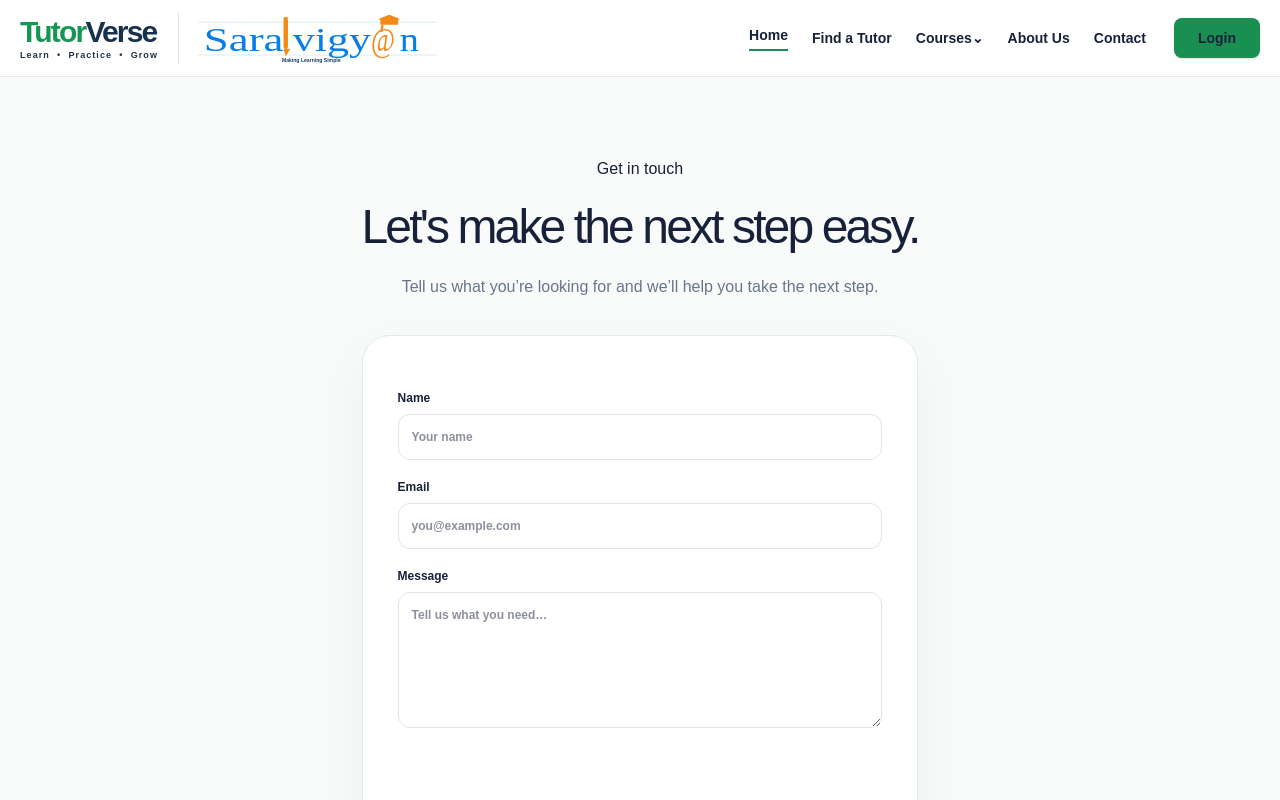
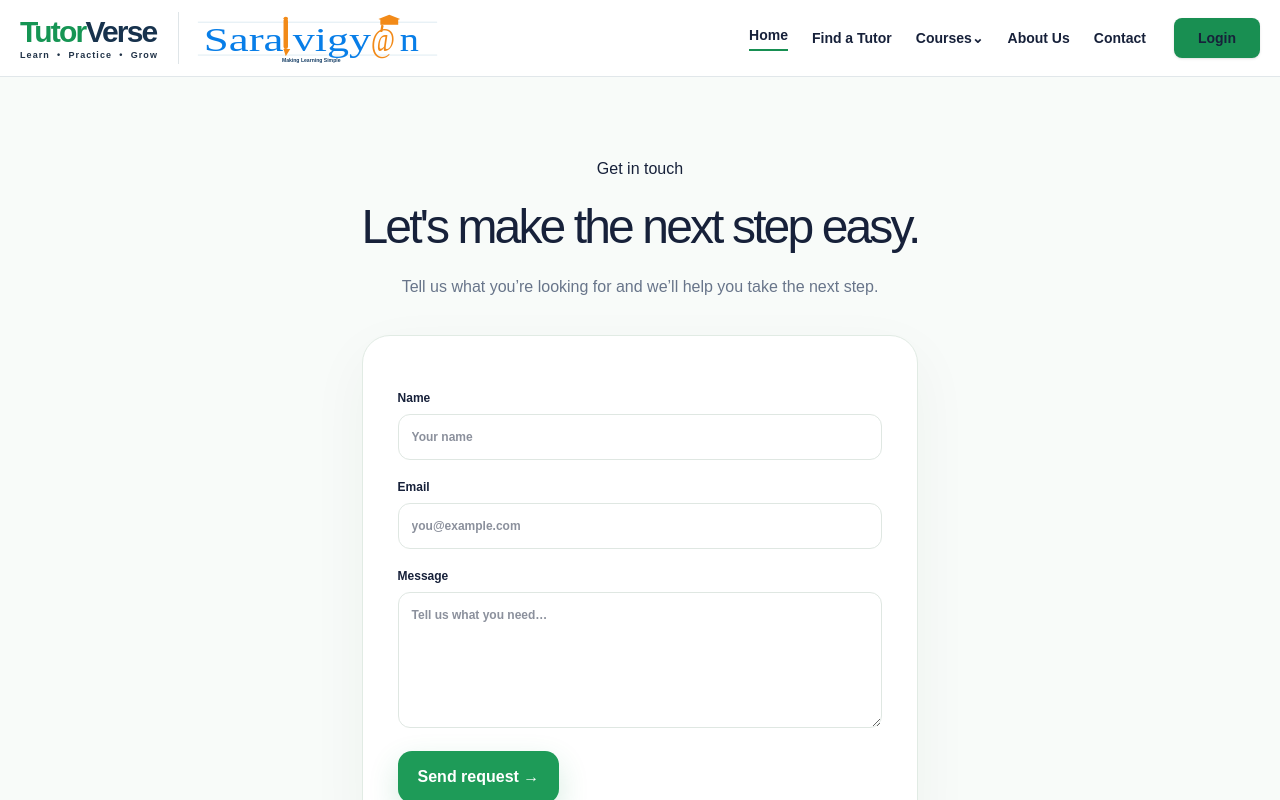
Before and after one commit to randomsoul/TutorVerse, a Next.js app: page /contact in a window 1280 px wide. Shown: the top 800 px of the page. Built offline with nearby package versions, Linux system fonts and the light colour scheme; no server answers.

Commit message:
Temporarily disable Turnstile on contact form

```diff
--- a/app/contact/page.tsx
+++ b/app/contact/page.tsx
@@ -1,13 +1,11 @@
 'use client';
 import { useEffect, useState } from 'react';
 import { Header, Footer } from '../components/site';
-import Turnstile from '../components/turnstile';
-import { verifyTurnstile } from '../../lib/turnstile';
 
 function ContactForm(){
-  const [tutor,setTutor]=useState(''); const [captchaToken,setCaptchaToken]=useState(''); const [error,setError]=useState(''); const [done,setDone]=useState(false); const [busy,setBusy]=useState(false);
+  const [tutor,setTutor]=useState(''); const [error,setError]=useState(''); const [done,setDone]=useState(false); const [busy,setBusy]=useState(false);
   useEffect(()=>{const value=new URLSearchParams(window.location.search).get('tutor');if(value)setTutor(value)},[]);
-  async function submit(e:React.FormEvent){e.preventDefault();setBusy(true);setError('');try{if(!captchaToken)throw new Error('Please complete the security check.');await verifyTurnstile(captchaToken);setDone(true)}catch(err){setError(err instanceof Error?err.message:'Unable to send your request. Please try again.')}finally{setBusy(false)}}
-  return <><Header/><main className="form-page"><div className="form-intro"><div className="eyebrow">Get in touch</div><h1>Let's make the next step easy.</h1><p>{tutor?`Send a lesson request for ${tutor}.`:'Tell us what you’re looking for and we’ll help you take the next step.'}</p></div>{done ? <div className="form-card success-card"><div className="success">✓</div><h2>Request sent.</h2><p>Thanks. This demo flow has captured your request. Production messaging will be connected to Supabase.</p><a href="/tutors" className="btn primary">Continue browsing →</a></div> : <form className="form-card" onSubmit={submit}><label>Name<input required placeholder="Your name"/></label><label>Email<input required type="email" placeholder="you@example.com"/></label><label>Message<textarea required rows={6} defaultValue={tutor?`I’d like to know more about lessons with ${tutor}.`:''} placeholder="Tell us what you need…"/></label><Turnstile onVerify={setCaptchaToken} onExpire={()=>setCaptchaToken('')} onError={()=>setCaptchaToken('')}/>{error&&<p className="rounded-xl bg-red-50 p-3 text-sm font-semibold text-red-700">{error}</p>}<button className="btn primary" disabled={busy}>{busy?'Sending…':'Send request →'}</button></form>}</main><Footer/></>;
+  async function submit(e:React.FormEvent){e.preventDefault();setBusy(true);setError('');try{setDone(true)}catch(err){setError(err instanceof Error?err.message:'Unable to send your request. Please try again.')}finally{setBusy(false)}}
+  return <><Header/><main className="form-page"><div className="form-intro"><div className="eyebrow">Get in touch</div><h1>Let's make the next step easy.</h1><p>{tutor?`Send a lesson request for ${tutor}.`:'Tell us what you’re looking for and we’ll help you take the next step.'}</p></div>{done ? <div className="form-card success-card"><div className="success">✓</div><h2>Request sent.</h2><p>Thanks. This demo flow has captured your request. Production messaging will be connected to Supabase.</p><a href="/tutors" className="btn primary">Continue browsing →</a></div> : <form className="form-card" onSubmit={submit}><label>Name<input required placeholder="Your name"/></label><label>Email<input required type="email" placeholder="you@example.com"/></label><label>Message<textarea required rows={6} defaultValue={tutor?`I’d like to know more about lessons with ${tutor}.`:''} placeholder="Tell us what you need…"/></label>{error&&<p className="rounded-xl bg-red-50 p-3 text-sm font-semibold text-red-700">{error}</p>}<button className="btn primary" disabled={busy}>{busy?'Sending…':'Send request →'}</button></form>}</main><Footer/></>;
 }
 export default function Contact(){return <ContactForm/>;}
```
